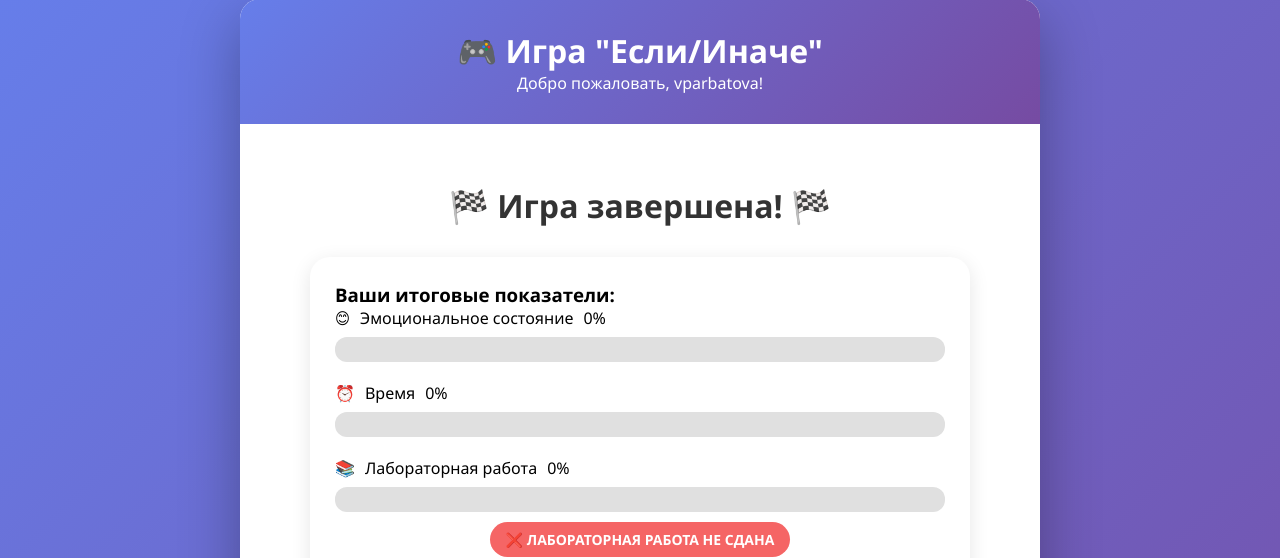
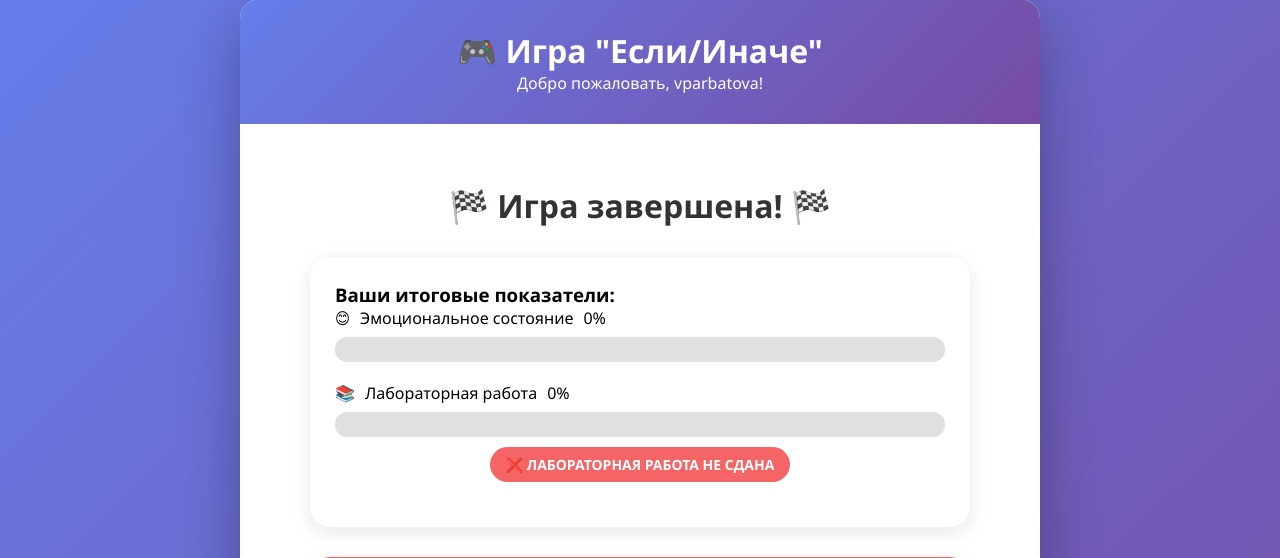
Before and after one commit to vparbatova/if_else_game, a Django app: page /laba/result/ in a window 1280 px wide. Shown: the part 21-579 px from the top of the page. Run offline with Django 4.2, Linux system fonts and the light colour scheme; a user stored in the database is signed in; data comes from the database, SQL or seed files in the repository; both versions use the stored data as it was after the commit.

Commit message:
last i hope

```diff
--- a/main/game/models.py
+++ b/main/game/models.py
@@ -51,6 +51,6 @@ class UserProgress(models.Model):
                                          on_delete=models.SET_NULL,
                                          null=True)
     answers_history = models.JSONField(default=list)
-    emotion_score = models.IntegerField('Эмоциональное состояние', default=50)
-    time_score = models.IntegerField('Время', default=50)
+    emotion_score = models.IntegerField('Эмоциональное состояние', default=0)
+    time_score = models.IntegerField('Время', default=0)
     score_for_lab = models.IntegerField('Баллы за лабу', default=0)
--- a/main/game/templates/game/game_result.html
+++ b/main/game/templates/game/game_result.html
@@ -20,16 +20,7 @@
             </div>
         </div>
 
-        <div class="score-item time">
-            <div class="score-header">
-                <span class="score-icon">⏰</span>
-                <span class="score-name">Время</span>
-                <span class="score-number">{{ time_score }}%</span>
-            </div>
-            <div class="progress-bar">
-                <div class="progress-fill time-fill" style="width: {{ time_score }}%"></div>
-            </div>
-        </div>
+
         <div class="score-item lab">
             <div class="score-header">
                 <span class="score-icon">📚</span>
--- a/main/game/views.py
+++ b/main/game/views.py
@@ -28,8 +28,8 @@ def question_view(request):
         user=request.user,
         defaults={
             'current_question': first_question,
-            'emotion_score': 50,
-            'time_score': 50
+            'emotion_score': 0,
+            'time_score': 0
         }
     )
 
@@ -58,17 +58,18 @@ def question_view(request):
                 answer.next_question = good_next_question
             else:
                 answer.next_question = bad_next_question
-        if answer.question.text == 'Пора идти в кабинет' and answer.text == 'Далее' and progress.time_score > 100:
+        if answer.question.text == 'Пора идти в кабинет' and answer.text == 'Далее' and progress.time_score >= 21:
             return render(request, 'game/game_over.html', context={'message': 'Вы опоздали, вас не пустили в кабинет!'})
-        elif answer.question.text == 'Пора идти в кабинет' and answer.text == 'Далее' and progress.time_score >= 0 and progress.time_score < 100:
+        elif answer.question.text == 'Пора идти в кабинет' and answer.text == 'Далее' and progress.time_score >= 10 and progress.time_score <= 20:
             next_question = GameQuestion.objects.filter(text='Занятие началось 20 минут назад, надеюсь хоть на пересдачу вы придете вовремя')[0]
             answer.next_question = next_question
-        elif answer.question.text == 'Пора идти в кабинет' and answer.text == 'Далее' and progress.time_score <= 0:
+        elif answer.question.text == 'Пора идти в кабинет' and answer.text == 'Далее' and progress.time_score <= 10:
             next_question = GameQuestion.objects.filter(text='Здравствуйте! Вы как раз вовремя')[0]
             answer.next_question = next_question
         progress.emotion_score = progress.emotion_score + answer.emotion_change
         progress.time_score = progress.time_score + answer.time_change
         progress.score_for_lab = progress.score_for_lab + answer.score
+        print(progress.emotion_score, progress.time_score, progress.score_for_lab)
 
         history = progress.answers_history
         history.append({
@@ -113,35 +114,35 @@ def game_result(request):
 
     lab_passed = score_for_lab >= 6
 
-    if emotion >= 70 and time_score >= 70:
+    if emotion >= 7 and score_for_lab >= 6:
         ending_type = 'happy'
         ending_title = '🎉 Счастливый конец! 🎉'
-        ending_text = 'Вы прекрасно провели время и остались довольны! Ваше эмоциональное состояние на высоте, а время потрачено с пользой!'
-        ending_image = 'game/images/happy_ending.jpg'
-    elif emotion >= 70 and time_score < 30:
+        ending_text = 'Вы прекрасно провели время и сдали лабораторную! Ваше эмоциональное состояние на высоте, а время потрачено с пользой!'
+        ending_image = 'game/images/happy.jpg'
+    elif emotion >= 7 and score_for_lab < 6:
         ending_type = 'emotional'
-        ending_title = '😊 Эмоциональный, но быстрый конец'
-        ending_text = 'Вы получили массу эмоций, но время пролетело незаметно! Возможно, стоило бы чуть больше времени уделить процессу.'
-        ending_image = 'game/images/emotional_ending.jpg'
-    elif emotion < 30 and time_score >= 70:
+        ending_title = '😊 Здоровая менталка ценой лабы'
+        ending_text = 'Вы получили массу эмоций, но время отправились на пересдачу! Возможно, стоило бы чуть больше времени уделить процессу.'
+        ending_image = 'game/images/pohui.jpg'
+    elif emotion < 7 and score_for_lab >= 6:
         ending_type = 'long'
-        ending_title = '⏰ Долгий, но спокойный конец'
-        ending_text = 'Вы потратили много времени, но остались спокойны. Иногда важнее процесс, чем результат!'
-        ending_image = 'game/images/long_ending.jpg'
+        ending_title = '⏰ Лабу вы сдали, но какой ценой'
+        ending_text = 'Ценой всего... Вам нужно 5 сеансов с психотерапевтом.'
+        ending_image = 'game/images/tanos.jpg'
     else:
         ending_type = 'bad'
-        ending_title = '😔 Грустный конец'
-        ending_text = 'К сожалению, вы не получили удовольствия и потратили время впустую. В следующий раз стоит выбирать иначе!'
-        ending_image = 'game/images/bad_ending.jpg'
+        ending_title = '😔 О неееееет, мой доооом'
+        ending_text = 'Всё пропало... Ваше ментальное состояние на 0, а вам еще на пересдачу. В следующий раз стоит выбирать иначе!'
+        ending_image = 'game/images/vsyopropalo.png'
 
     return render(request, 'game/game_result.html', {
         'ending_title': ending_title,
         'ending_text': ending_text,
         'ending_image': ending_image,
         'ending_type': ending_type,
-        'emotion_score': emotion,
+        'emotion_score': emotion*10,
         'time_score': time_score,
-        'lab_score': score_for_lab,
+        'lab_score': score_for_lab*10,
         'lab_passed': lab_passed
     })
 
@@ -151,7 +152,7 @@ def reset_game(request):
     progress = request.user.game_progress
     first_question = GameQuestion.objects.filter(is_first=True)[0]
     progress.time_score = 0
-    progress.emotion_score = 50
+    progress.emotion_score = 0
     progress.score_for_lab = 0
     progress.current_question = first_question
     progress.answers_history = []
```
Also changed, not shown: main/db.sqlite3, main/game/static/game/images/happy.jpg (added), main/game/static/game/images/pohui.jpg (added), main/game/static/game/images/tanos.jpg (added), main/game/static/game/images/vsyopropalo.png (added), 3 other files.
